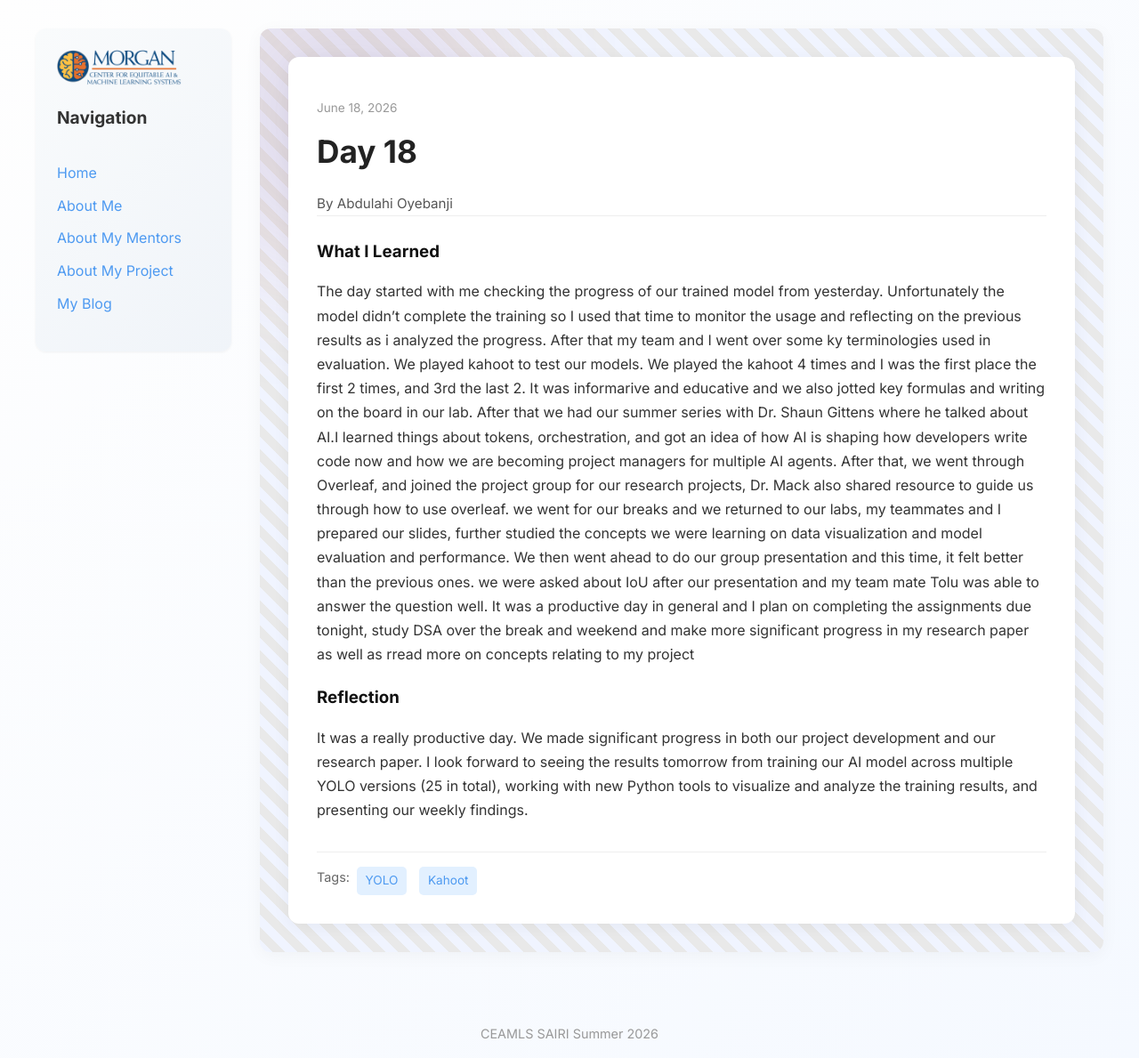
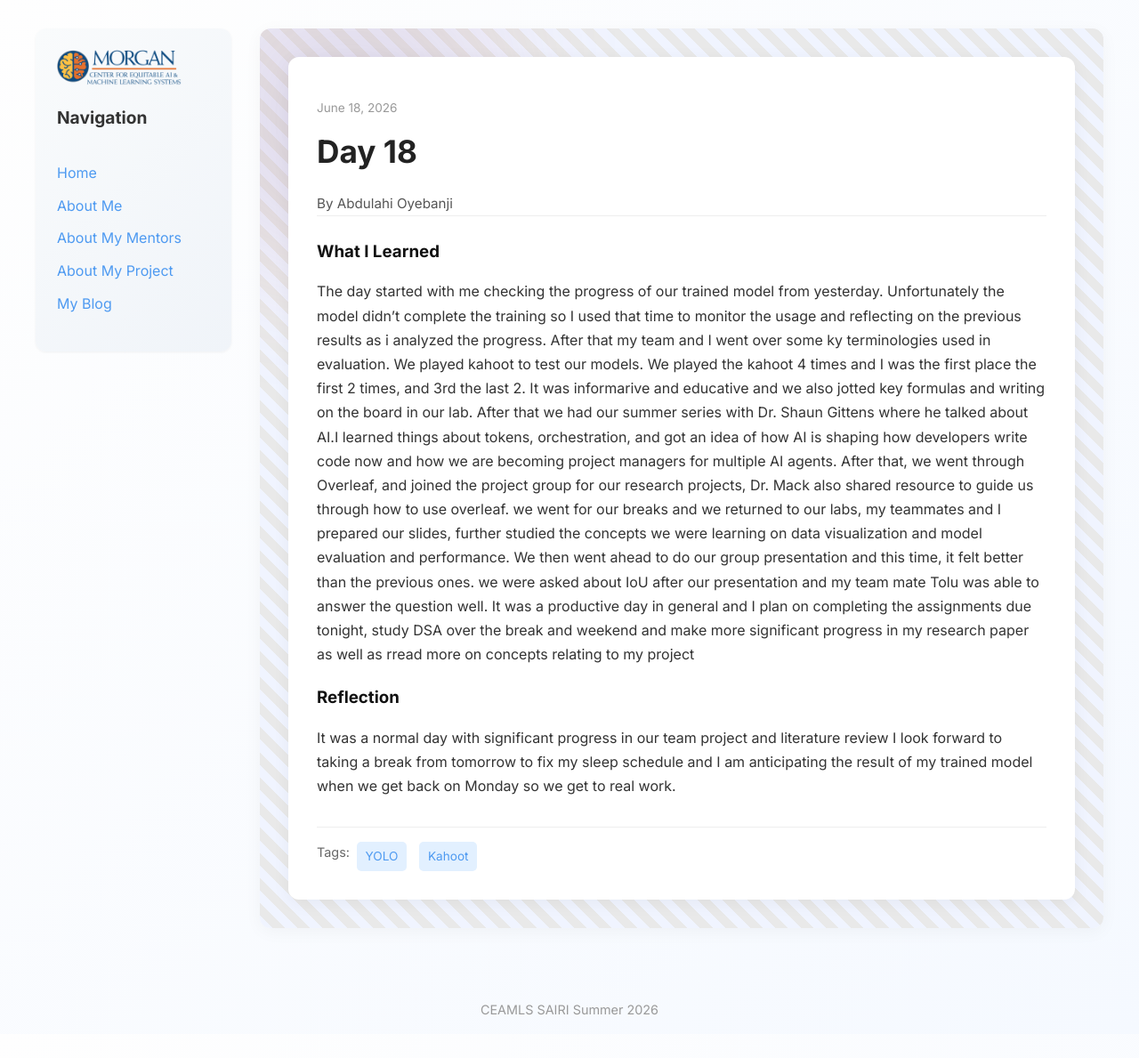
Before and after one commit to abdulahi-banji/abdulahi-banjiceamls26.github.io, a Jekyll site: the page built from _posts/2026-06-18-day-18.md, in a window 1280 px wide. Shown: the whole page at 89% size. Built offline with Jekyll 4.4.1, drawn with Linux system fonts in a browser that asks for light colours; after the commit the page ends 1162 px from its top, so only the background shows below that.

Commit message:
day 18 draft

```diff
--- a/_posts/2026-06-18-day-18.md
+++ b/_posts/2026-06-18-day-18.md
@@ -13,5 +13,5 @@ blockrs: |
   There were no blockers.
 
 reflection: |
-  It was a really productive day. We made significant progress in both our project development and our research paper. I look forward to seeing the results tomorrow from training our AI model across multiple YOLO versions (25 in total), working with new Python tools to visualize and analyze the training results, and presenting our weekly findings.
+  It was a normal day with significant progress in our team project and literature review I look forward to taking a break from tomorrow to fix my sleep schedule and I am anticipating the result of my trained model when we get back on Monday so we get to real work.
 ---
```
